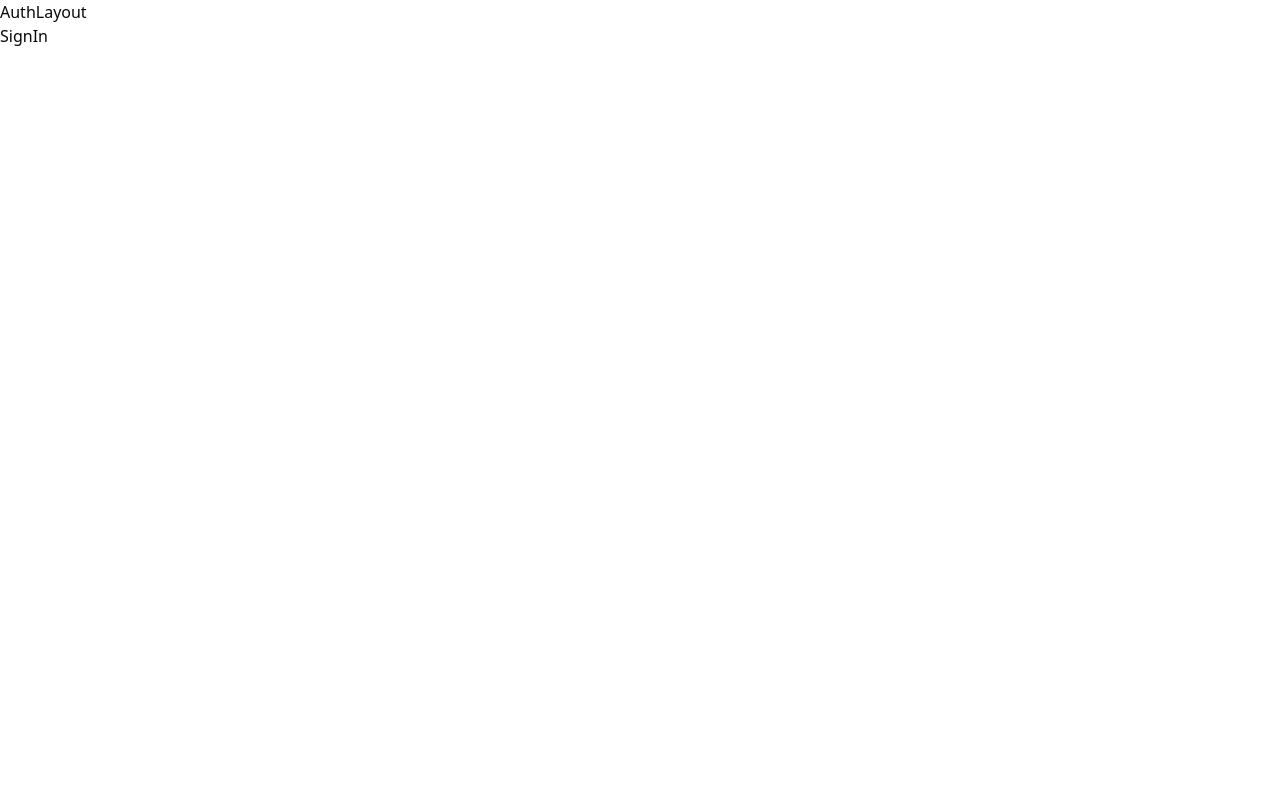
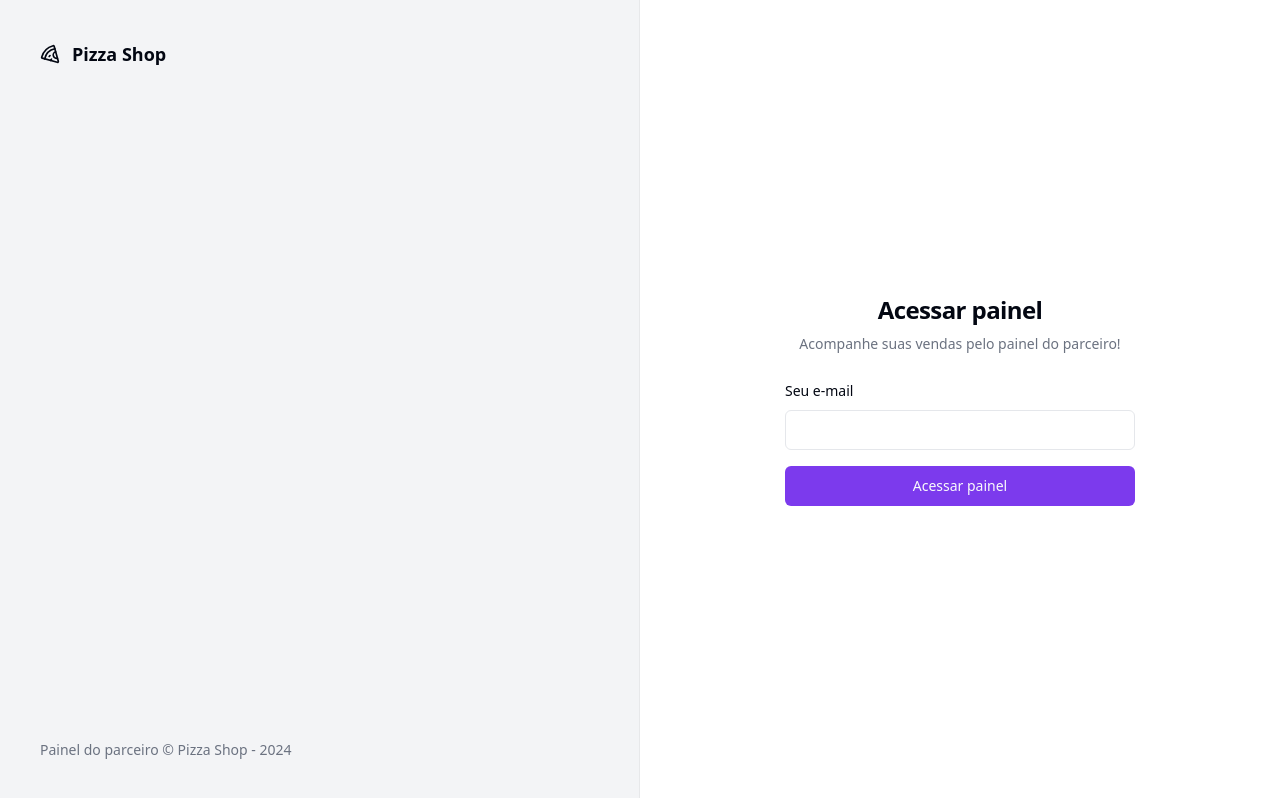
Before and after one commit to HeitorNOC/pizzashop-web, a React (Vite) app: page /sign-in in a window 1280 px wide. Built offline with nearby package versions, Linux system fonts and the light colour scheme.

Commit message:
sign In page

```diff
--- a/package.json
+++ b/package.json
@@ -10,6 +10,7 @@
     "preview": "vite preview"
   },
   "dependencies": {
+    "@radix-ui/react-label": "^2.1.0",
     "@radix-ui/react-slot": "^1.1.0",
     "class-variance-authority": "^0.7.0",
     "clsx": "^2.1.1",
--- /dev/null
+++ b/src/components/ui/input.tsx
@@ -0,0 +1,25 @@
+import * as React from 'react'
+
+import { cn } from '@/lib/utils'
+
+export interface InputProps
+  extends React.InputHTMLAttributes<HTMLInputElement> { }
+
+const Input = React.forwardRef<HTMLInputElement, InputProps>(
+  ({ className, type, ...props }, ref) => {
+    return (
+      <input
+        type={type}
+        className={cn(
+          'flex h-10 w-full rounded-md border border-input bg-background px-3 py-2 text-sm ring-offset-background file:border-0 file:bg-transparent file:text-sm file:font-medium file:text-foreground placeholder:text-muted-foreground focus-visible:outline-none focus-visible:ring-2 focus-visible:ring-ring focus-visible:ring-offset-2 disabled:cursor-not-allowed disabled:opacity-50',
+          className,
+        )}
+        ref={ref}
+        {...props}
+      />
+    )
+  },
+)
+Input.displayName = 'Input'
+
+export { Input }
--- /dev/null
+++ b/src/components/ui/label.tsx
@@ -0,0 +1,24 @@
+import * as LabelPrimitive from '@radix-ui/react-label'
+import { cva, type VariantProps } from 'class-variance-authority'
+import * as React from 'react'
+
+import { cn } from '@/lib/utils'
+
+const labelVariants = cva(
+  'text-sm font-medium leading-none peer-disabled:cursor-not-allowed peer-disabled:opacity-70',
+)
+
+const Label = React.forwardRef<
+  React.ElementRef<typeof LabelPrimitive.Root>,
+  React.ComponentPropsWithoutRef<typeof LabelPrimitive.Root> &
+  VariantProps<typeof labelVariants>
+>(({ className, ...props }, ref) => (
+  <LabelPrimitive.Root
+    ref={ref}
+    className={cn(labelVariants(), className)}
+    {...props}
+  />
+))
+Label.displayName = LabelPrimitive.Root.displayName
+
+export { Label }
--- a/src/index.css
+++ b/src/index.css
@@ -1,61 +1,64 @@
 @tailwind base;
 @tailwind components;
 @tailwind utilities;
+
 @layer base {
   :root {
     --background: 0 0% 100%;
-    --foreground: 240 10% 3.9%;
+    --foreground: 224 71.4% 4.1%;
     --card: 0 0% 100%;
-    --card-foreground: 240 10% 3.9%;
+    --card-foreground: 224 71.4% 4.1%;
     --popover: 0 0% 100%;
-    --popover-foreground: 240 10% 3.9%;
-    --primary: 240 5.9% 10%;
-    --primary-foreground: 0 0% 98%;
-    --secondary: 240 4.8% 95.9%;
-    --secondary-foreground: 240 5.9% 10%;
-    --muted: 240 4.8% 95.9%;
-    --muted-foreground: 240 3.8% 46.1%;
-    --accent: 240 4.8% 95.9%;
-    --accent-foreground: 240 5.9% 10%;
+    --popover-foreground: 224 71.4% 4.1%;
+    --primary: 262.1 83.3% 57.8%;
+    --primary-foreground: 210 20% 98%;
+    --secondary: 220 14.3% 95.9%;
+    --secondary-foreground: 220.9 39.3% 11%;
+    --muted: 220 14.3% 95.9%;
+    --muted-foreground: 220 8.9% 46.1%;
+    --accent: 220 14.3% 95.9%;
+    --accent-foreground: 220.9 39.3% 11%;
     --destructive: 0 84.2% 60.2%;
-    --destructive-foreground: 0 0% 98%;
-    --border: 240 5.9% 90%;
-    --input: 240 5.9% 90%;
-    --ring: 240 10% 3.9%;
+    --destructive-foreground: 210 20% 98%;
+    --border: 220 13% 91%;
+    --input: 220 13% 91%;
+    --ring: 262.1 83.3% 57.8%;
+    --radius: 0.5rem;
     --chart-1: 12 76% 61%;
     --chart-2: 173 58% 39%;
     --chart-3: 197 37% 24%;
     --chart-4: 43 74% 66%;
     --chart-5: 27 87% 67%;
-    --radius: 0.5rem
   }
+
   .dark {
-    --background: 240 10% 3.9%;
-    --foreground: 0 0% 98%;
-    --card: 240 10% 3.9%;
-    --card-foreground: 0 0% 98%;
-    --popover: 240 10% 3.9%;
-    --popover-foreground: 0 0% 98%;
-    --primary: 0 0% 98%;
-    --primary-foreground: 240 5.9% 10%;
-    --secondary: 240 3.7% 15.9%;
-    --secondary-foreground: 0 0% 98%;
-    --muted: 240 3.7% 15.9%;
-    --muted-foreground: 240 5% 64.9%;
-    --accent: 240 3.7% 15.9%;
-    --accent-foreground: 0 0% 98%;
+    --background: 224 71.4% 4.1%;
+    --foreground: 210 20% 98%;
+    --card: 224 71.4% 4.1%;
+    --card-foreground: 210 20% 98%;
+    --popover: 224 71.4% 4.1%;
+    --popover-foreground: 210 20% 98%;
+    --primary: 263.4 70% 50.4%;
+    --primary-foreground: 210 20% 98%;
+    --secondary: 215 27.9% 16.9%;
+    --secondary-foreground: 210 20% 98%;
+    --muted: 215 27.9% 16.9%;
+    --muted-foreground: 217.9 10.6% 64.9%;
+    --accent: 215 27.9% 16.9%;
+    --accent-foreground: 210 20% 98%;
     --destructive: 0 62.8% 30.6%;
-    --destructive-foreground: 0 0% 98%;
-    --border: 240 3.7% 15.9%;
-    --input: 240 3.7% 15.9%;
-    --ring: 240 4.9% 83.9%;
+    --destructive-foreground: 210 20% 98%;
+    --border: 215 27.9% 16.9%;
+    --input: 215 27.9% 16.9%;
+    --ring: 263.4 70% 50.4%;
     --chart-1: 220 70% 50%;
     --chart-2: 160 60% 45%;
     --chart-3: 30 80% 55%;
     --chart-4: 280 65% 60%;
-    --chart-5: 340 75% 55%
+    --chart-5: 340 75% 55%;
   }
 }
+
 @layer base {
   * {
     @apply border-border;
--- a/src/pages/_layouts/auth.tsx
+++ b/src/pages/_layouts/auth.tsx
@@ -1,11 +1,21 @@
+import { Pizza } from 'lucide-react'
 import { Outlet } from 'react-router-dom'
 
 export function AuthLayout() {
   return (
-    <div>
-      <h1>AuthLayout</h1>
+    <div className="grid min-h-screen grid-cols-2">
+      <div className="flex h-full flex-col justify-between border-r border-foreground/5 bg-muted p-10 text-muted-foreground">
+        <div className="flex items-center gap-3 text-lg text-foreground">
+          <Pizza className="h-5 w-5" />
+          <span className="font-semibold">Pizza Shop</span>
+        </div>
 
-      <div>
+        <footer className="text-sm">
+          Painel do parceiro &copy; Pizza Shop - {new Date().getFullYear()}
+        </footer>
+      </div>
+
+      <div className="flex flex-col items-center justify-center">
         <Outlet />
       </div>
     </div>
--- a/src/pages/auth/sign-in.tsx
+++ b/src/pages/auth/sign-in.tsx
@@ -1,10 +1,37 @@
 import { Helmet } from 'react-helmet-async'
+
+import { Button } from '../../components/ui/button'
+import { Input } from '../../components/ui/input'
+import { Label } from '../../components/ui/label'
 
 export function SignIn() {
   return (
     <>
       <Helmet title="Login" />
-      <h1>SignIn</h1>
+
+      <div className="p-8">
+        <div className="flex w-[350px] flex-col justify-center gap-6">
+          <div className="flex flex-col gap-2 text-center">
+            <h1 className="text-2xl font-semibold tracking-tight">
+              Acessar painel
+            </h1>
+            <p className="text-sm text-muted-foreground">
+              Acompanhe suas vendas pelo painel do parceiro!
+            </p>
+          </div>
+
+          <form className="space-y-4">
+            <div className="space-y-2">
+              <Label htmlFor="email">Seu e-mail</Label>
+              <Input id="email" type="email" />
+            </div>
+
+            <Button className="w-full" type="submit">
+              Acessar painel
+            </Button>
+          </form>
+        </div>
+      </div>
     </>
   )
 }
```
Also changed, not shown: src/components/ui/button.tsx (+22 -22 lines), 1 other file (tests, documents, lock files or other folders).
